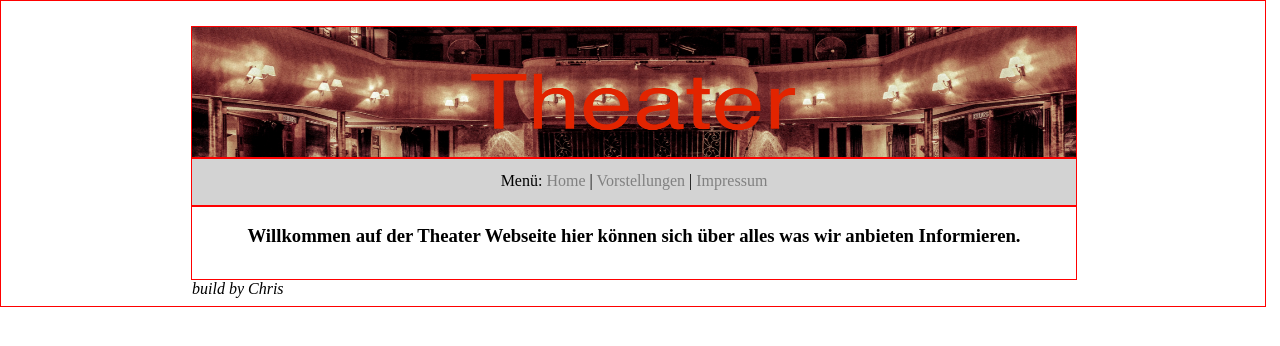
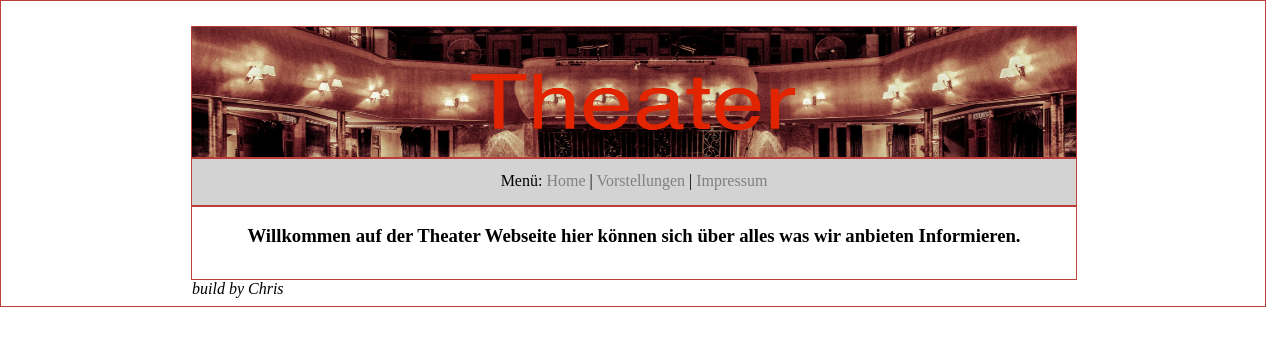
Before and after one commit to 0xChri2/School-Webpages-practice, a PHP site: page / in a window 1280 px wide. Shown: the top 346 px of the page. Run offline with PHP 8.4, Linux system fonts and the light colour scheme.

Commit message:
changed colors on Rebuild exercise 1 and some style changes on Exercise 2

```diff
--- a/Rebulid/Exercise Nr 1/index.html
+++ b/Rebulid/Exercise Nr 1/index.html
@@ -10,6 +10,9 @@
         <p>
         <div class="head">
             <center><img width="100%" height="130px" src="picture/pexels-donald-tong-109669.jpg" /></center>
+            <div class="printhead">
+                <center><h1>Theater</h1></center>
+            </div>
         </div>
         <div class="menu">
         Menü: <a href="index.html">Home</a> | <a href="pages/stages.html">Vorstellungen</a> | <a href="pages/impressum.html">Impressum</a>
--- a/Rebulid/Exercise Nr 1/main.css
+++ b/Rebulid/Exercise Nr 1/main.css
@@ -1,7 +1,7 @@
 
 .body
 {
-    border: solid 1px red;
+    border: solid 1px #BD3D3A;
     width: 100%;
     height: 70%;
     margin: -8px -8px -8px -8px;
@@ -11,7 +11,7 @@
 .head
 {
     background-color: lightgray;
-    border: solid 1px red;
+    border: solid 1px #BD3D3A;
     width: 70%;
     height: 130px;
     margin-left: 15%;
@@ -21,7 +21,7 @@
 .menu
 {
     background-color: lightgray;
-    border: solid 1px red;
+    border: solid 1px #BD3D3A;
     color: black;
     width: 70%;
     margin-left: 15%;
@@ -45,7 +45,7 @@
 
 .body a:active
 {
-    color: red;
+    color: #BD3D3A;
     font-weight: bold;
 }
 
@@ -54,7 +54,7 @@
 .content
 {
     background-color: white;
-    border: solid 1px red;
+    border: solid 1px #BD3D3A;
     width: 70%;
     margin-left: 15%;
     height: 100%;
@@ -67,6 +67,14 @@
     text-align: left;
     position: absolute;
     left: 15%;
+}
+
+@media screen {
+    .printhead
+    {
+        display: none;
+    }
+
 }
 
 @media only screen and (max-width: 600px)
@@ -100,3 +108,37 @@
        left: 0%;
     }
 }
+
+@media print
+{
+    .menu
+    {
+        display: none;
+    }
+    .head
+    {
+        border-color: black;
+        height: 100px;
+    }
+    .head img
+    {
+        display: none;
+
+    }
+    .body
+    {
+        border-color: black;
+    }
+    .body a:active
+    {
+        color: black;
+    }
+
+    .content
+    {
+        border-color: black;
+    }
+
+
+
+}
--- a/Rebulid/Exercise Nr 1/pages/impressum.html
+++ b/Rebulid/Exercise Nr 1/pages/impressum.html
@@ -10,6 +10,9 @@
         <p>
         <div class="head">
             <center><img width="100%" height="130px" src="../picture/pexels-donald-tong-109669.jpg" /></center>
+            <div class="printhead">
+                <center><h1>Theater</h1></center>
+            </div>
         </div>
         <div class="menu">
         Menü: <a href="../index.html">Home</a> | <a href="stages.html">Vorstellungen</a> | <a href="impressum.html">Impressum</a>
--- a/Rebulid/Exercise Nr 1/pages/stages.html
+++ b/Rebulid/Exercise Nr 1/pages/stages.html
@@ -10,6 +10,9 @@
         <p>
         <div class="head">
             <center><img width="100%" height="130px" src="../picture/pexels-donald-tong-109669.jpg" /></center>
+            <div class="printhead">
+                <center><h1>Theater</h1></center>
+            </div>
         </div>
         <div class="menu">
         Menü: <a href="../index.html">Home</a> | <a href="stages.html">Vorstellungen</a> | <a href="impressum.html">Impressum</a>
--- a/Rebulid/Exercise Nr 2/main.css
+++ b/Rebulid/Exercise Nr 2/main.css
@@ -70,7 +70,7 @@
 {
     border: solid 1px green;
     clear: both;
-    width: 100%;
+    width: 98%;
     height: 6%;
     position: absolute;
     bottom: 1%;
```
Also changed, not shown: 1 other file.
